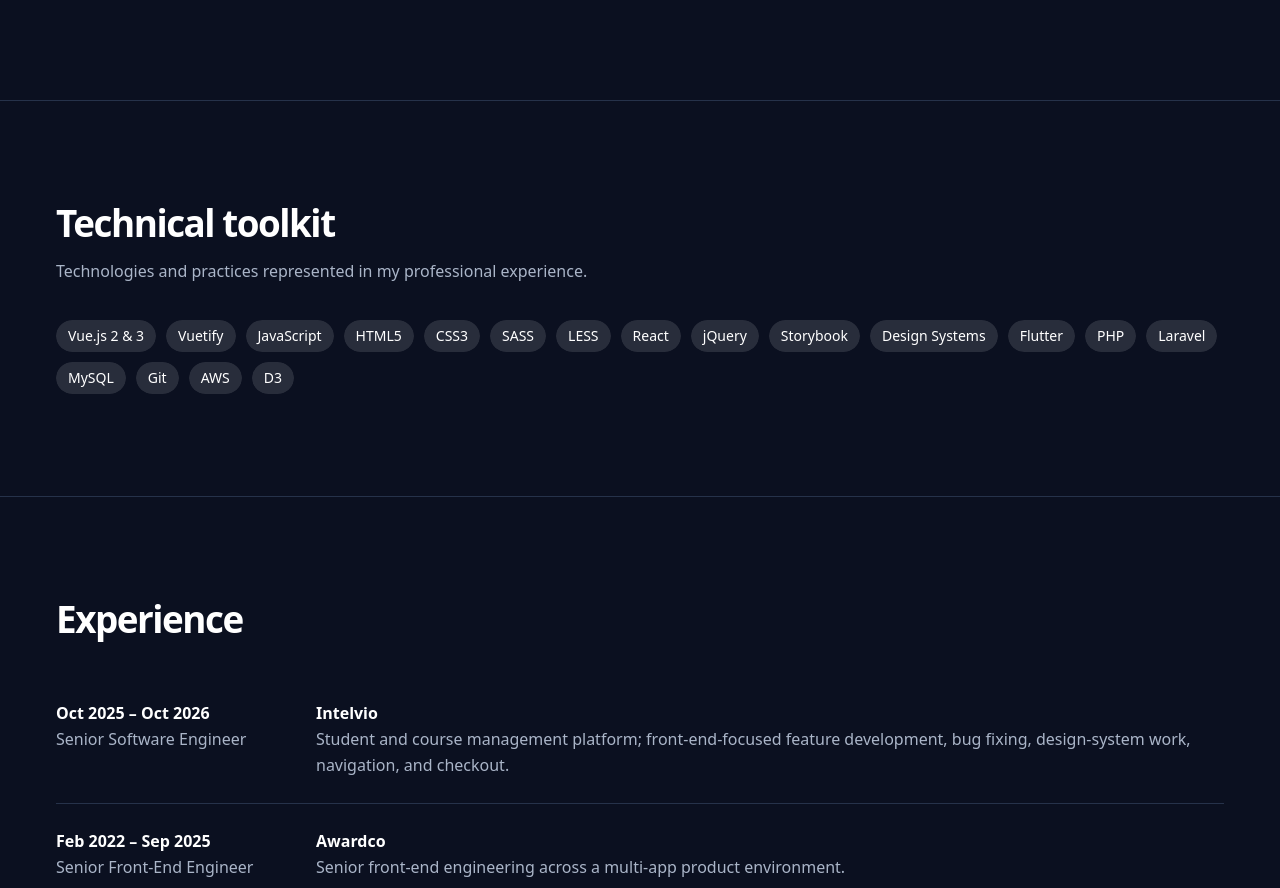
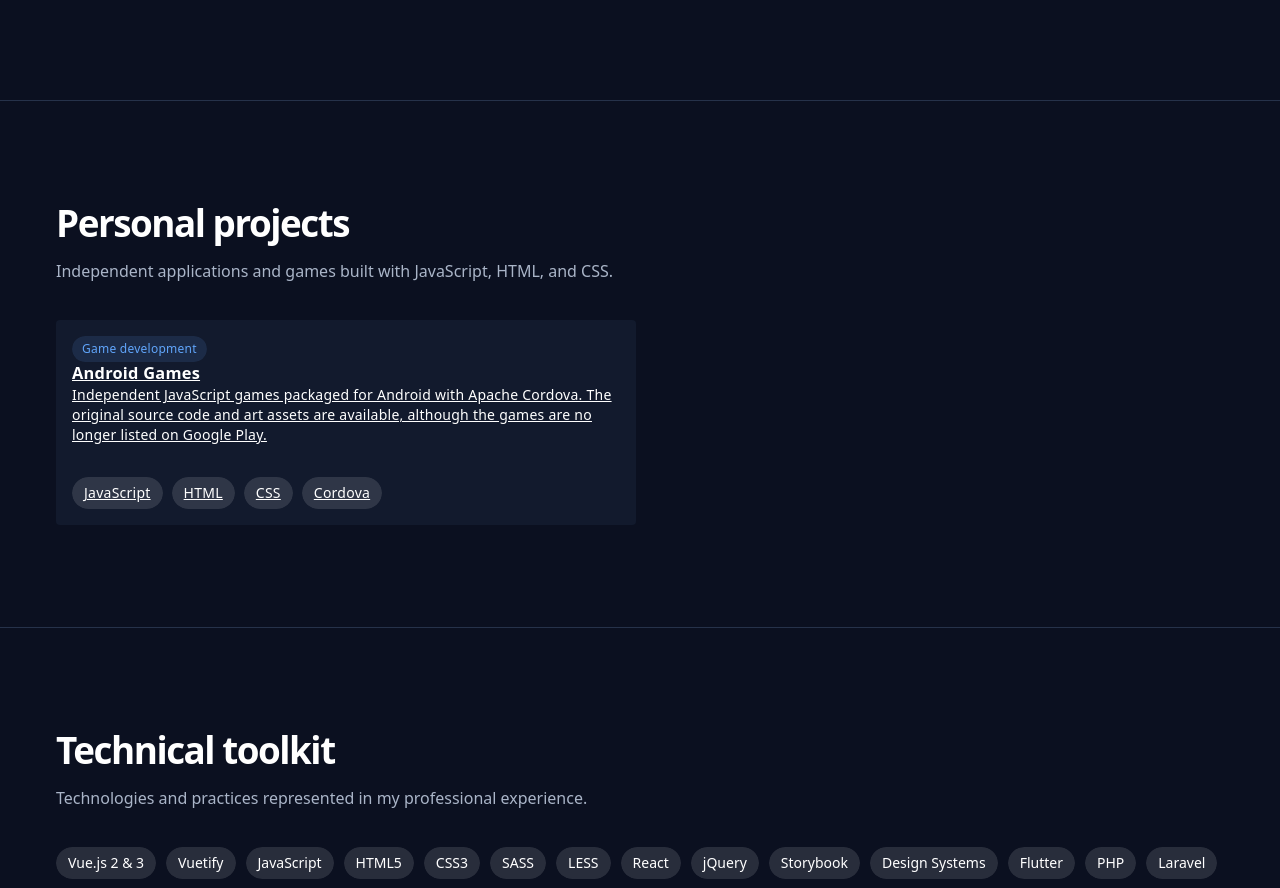
Before and after one commit to dfmiller/darin-portfolio, a Vue app: page / in a window 1280 px wide. Shown: the part 3310-4198 px from the top of the page. Built offline with nearby package versions, Linux system fonts and the light colour scheme.

Commit message:
add side projects

```diff
--- a/src/App.vue
+++ b/src/App.vue
@@ -42,6 +42,16 @@
           </div>
         </v-container>
       </section>
+
+      <section id="side-projects">
+          <v-container class="wrap">
+            <SectionHeading
+              title="Personal projects"
+              description="Independent applications and games built with JavaScript, HTML, and CSS."
+            />
+            <SideProjects />
+          </v-container>
+        </section>
 
       <section id="skills">
         <v-container class="wrap">
@@ -93,6 +103,7 @@
 import BaseApp from './components/BaseApp.vue';
 import SectionHeading from "./components/SectionHeading.vue";
 import CaseStudy from "./components/CaseStudy.vue";
+import SideProjects from './components/SideProjects.vue';
 import SkillList from "./components/SkillList.vue";
 import ExperienceTimeline from "./components/ExperienceTimeline.vue";
 import { experience, skills, strengths } from "./data/portfolio";
--- /dev/null
+++ b/src/components/SideProjects.vue
@@ -0,0 +1,42 @@
+<template>
+  <v-row class="project-grid" dense>
+    <v-col v-for="project in projects" :key="project.title" cols="12" sm="6">
+      <v-card class="project-card" color="surface" variant="flat">
+        <div class="project-art" :class="`project-art--${project.art}`" aria-hidden="true">
+          <span class="project-art-symbol">{{ project.symbol }}</span>
+          <span class="project-art-detail project-art-detail--one"></span>
+          <span class="project-art-detail project-art-detail--two"></span>
+          <span class="project-art-detail project-art-detail--three"></span>
+        </div>
+        <v-card-text class="project-content">
+          <a href="https://javascript-apps-green.vercel.app/" target="_blank">
+          <v-chip class="project-category" color="primary" size="small" variant="tonal">
+            {{ project.category }}
+          </v-chip>
+          <h3>{{ project.title }}</h3>
+          <p>{{ project.description }}</p>
+          <div class="tech-row">
+            <v-chip v-for="technology in project.technologies" :key="technology">
+              {{ technology }}
+            </v-chip>
+          </div>
+          </a>
+        </v-card-text>
+      </v-card>
+    </v-col>
+  </v-row>
+</template>
+
+<script setup>
+const projects = [
+  {
+    title: "Android Games",
+    category: "Game development",
+    description:
+      "Independent JavaScript games packaged for Android with Apache Cordova. The original source code and art assets are available, although the games are no longer listed on Google Play.",
+    technologies: ["JavaScript", "HTML", "CSS", "Cordova"],
+    art: "android",
+    href: "https://javascript-apps-green.vercel.app",
+  },
+];
+</script>
```
